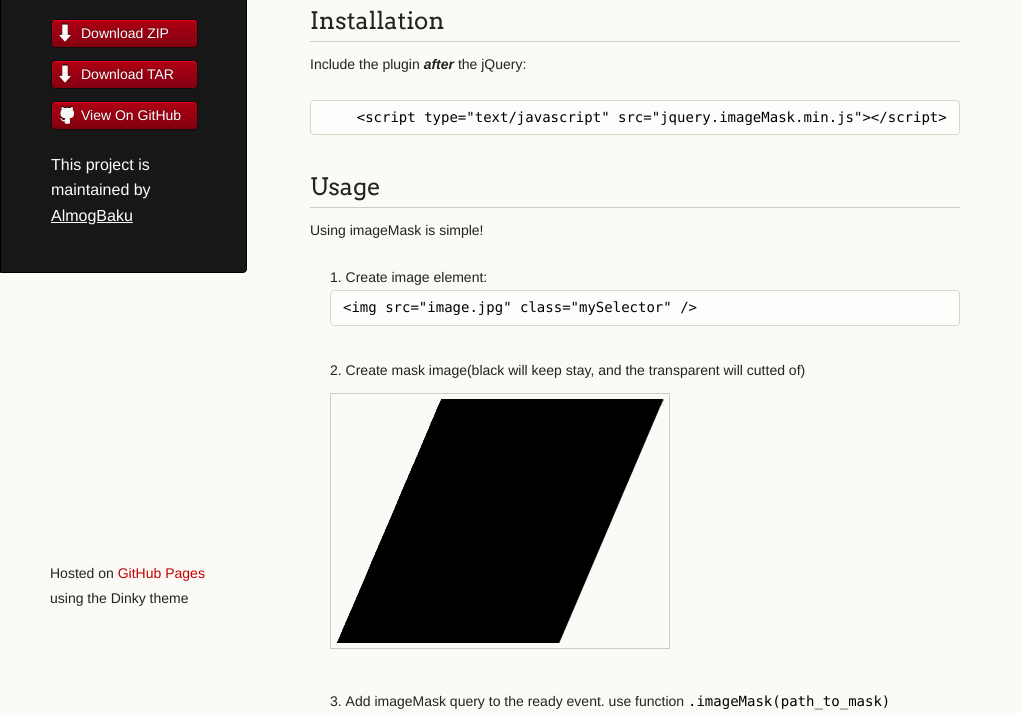
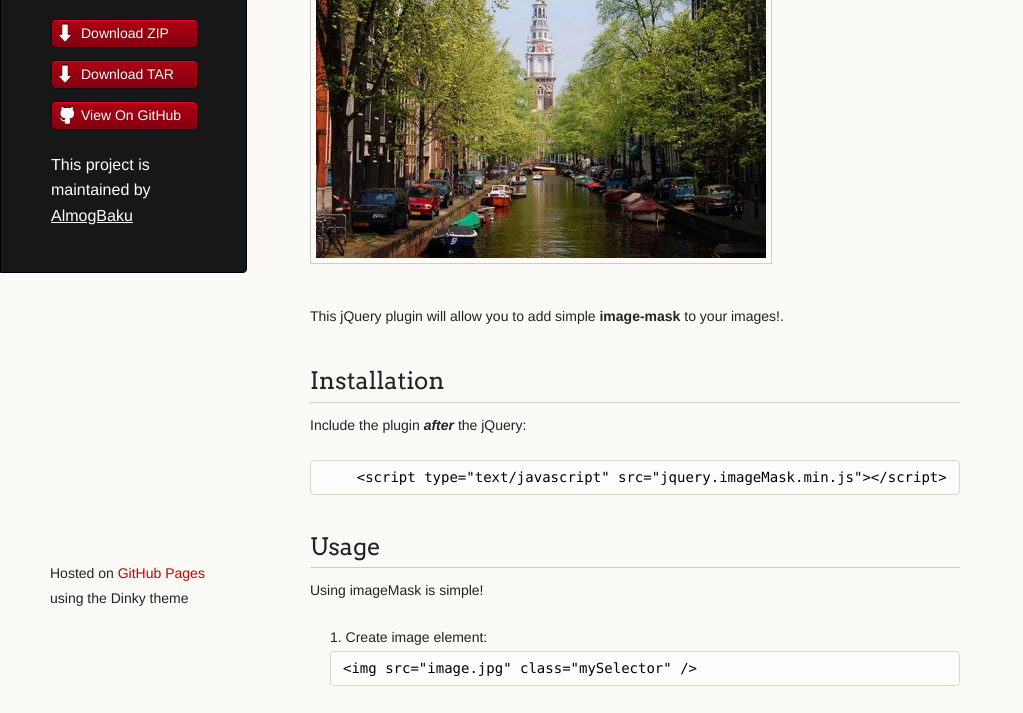
Before and after one commit to AlmogBaku/imageMask, a plain HTML site: page index.html in a window 1280 px wide. Shown: the part 157-870 px from the top of the page, without its empty margins (0-1023 px from the left). Drawn offline with nearby package versions, Linux system fonts and the light colour scheme.

Commit message:
more example!

```diff
--- a/index.html
+++ b/index.html
@@ -14,6 +14,7 @@
     <script type="text/javascript">
       $(document).ready(function() {
         $(".mySelector").imageMask("images/mask.png");
+        $(".mySelector2").imageMask("images/mask2.png");
       });
     </script>
 
@@ -40,8 +41,9 @@
       </header>
       <section>
         <h1>jQuery imageMask</h1>
+<img src="images/image.jpg" class="mySelector2" />
 
-<p>This jQuery plugin will allow you to add simple image-mask to your images.</p>
+<p>This jQuery plugin will allow you to add simple <strong>image-mask</strong> to your images!.</p>
 
 <h2>Installation</h2>
 
```
Also changed, not shown: images/mask2.png (added).
